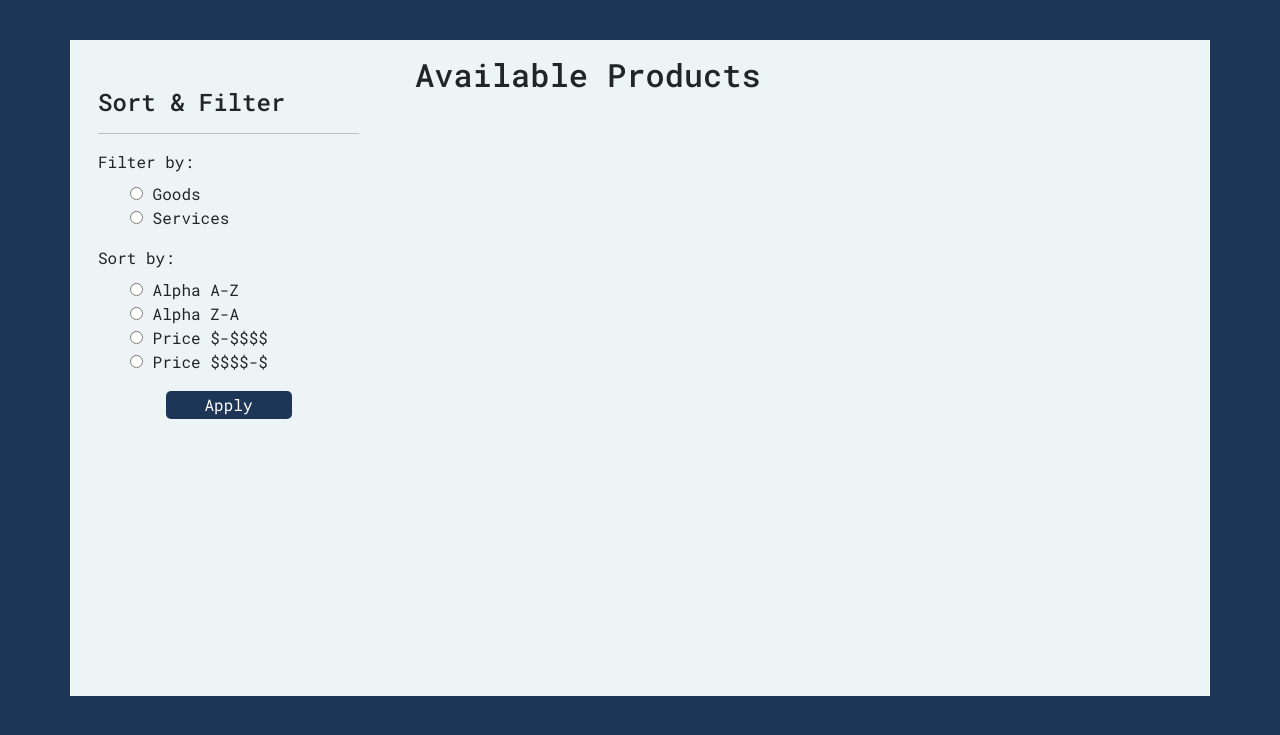
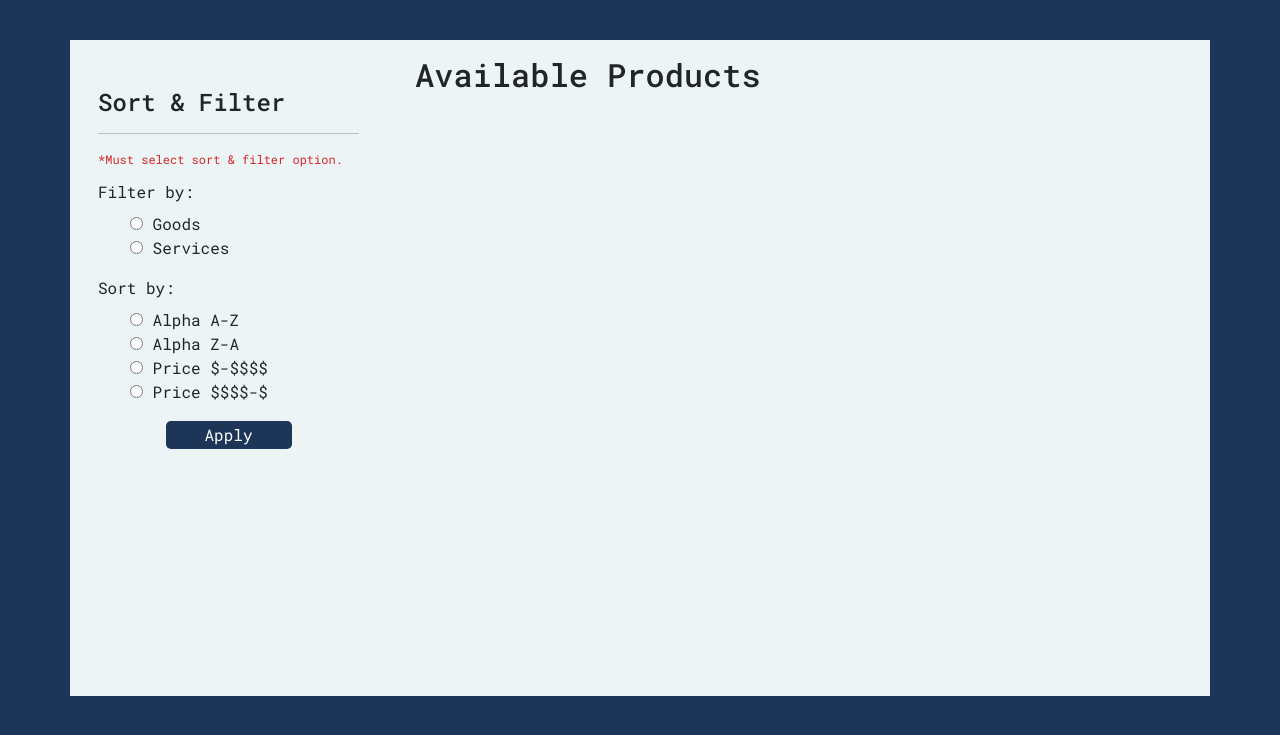
Before and after one commit to pjkozlowskijr/Democracy-Depot, a Flask app: page /view_all_products in a window 1280 px wide. Shown: the part 46-781 px from the top of the page. Run offline with Flask 2, Linux system fonts and the light colour scheme; data that the repository does not hold is empty.

Commit message:
Add instruction for sort/filter.

```diff
--- a/app/static/css/view_all_products.css
+++ b/app/static/css/view_all_products.css
@@ -52,6 +52,12 @@ ul{
     list-style-type: none;
 }
 
+#instruction{
+    font-size: 12px;
+    color: rgb(214, 40, 40);
+    margin-bottom: 12px;
+}
+
 #sort_submit{
     width: 10vw;
     margin: auto;
--- a/app/templates/view_all_products.html.j2
+++ b/app/templates/view_all_products.html.j2
@@ -13,6 +13,7 @@ View Offerings
     <div class="col-md-3 mt-5 mx-3">
         <h2>Sort & Filter</h2>
         <hr>
+        <p id="instruction">*Must select sort & filter option.</p>
         <form action="{{url_for('main.view_all_products')}}" method = "POST">
             {{form.hidden_tag()}}
             <div class="form_lines">
```
